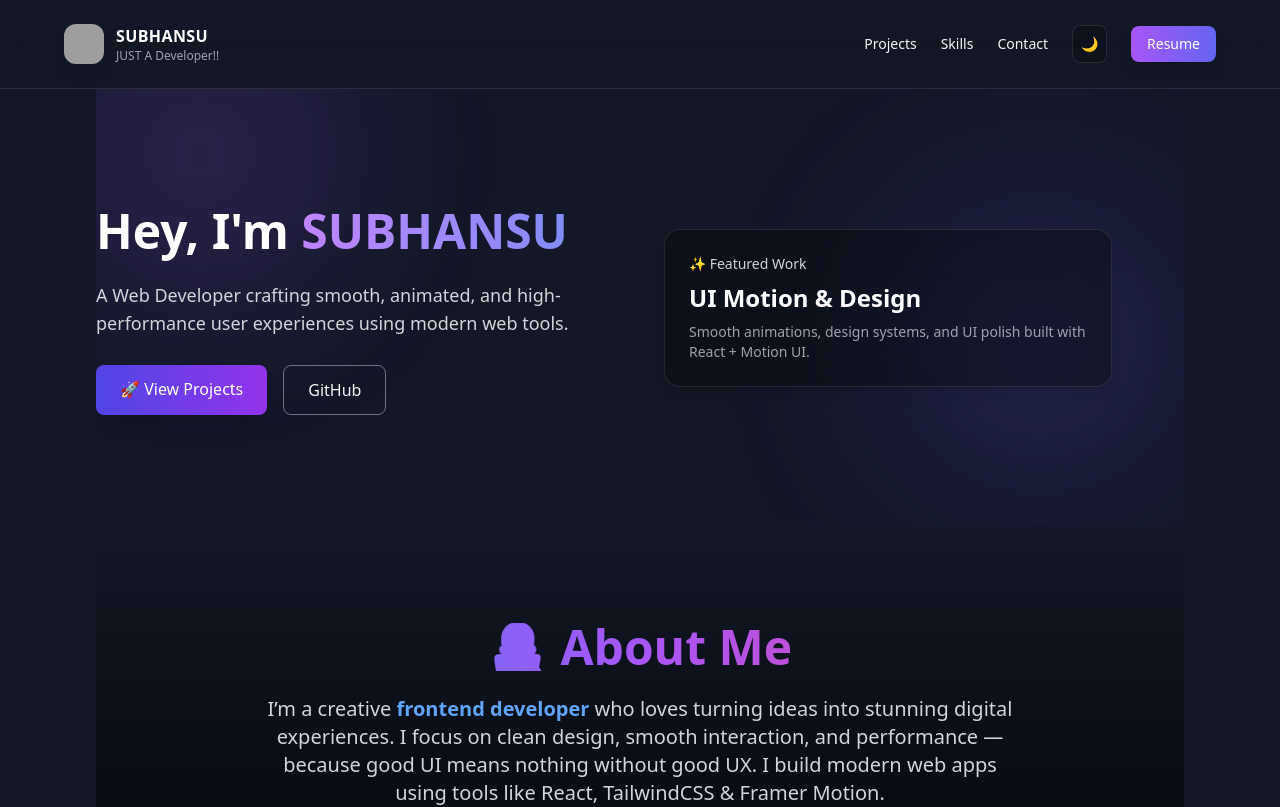
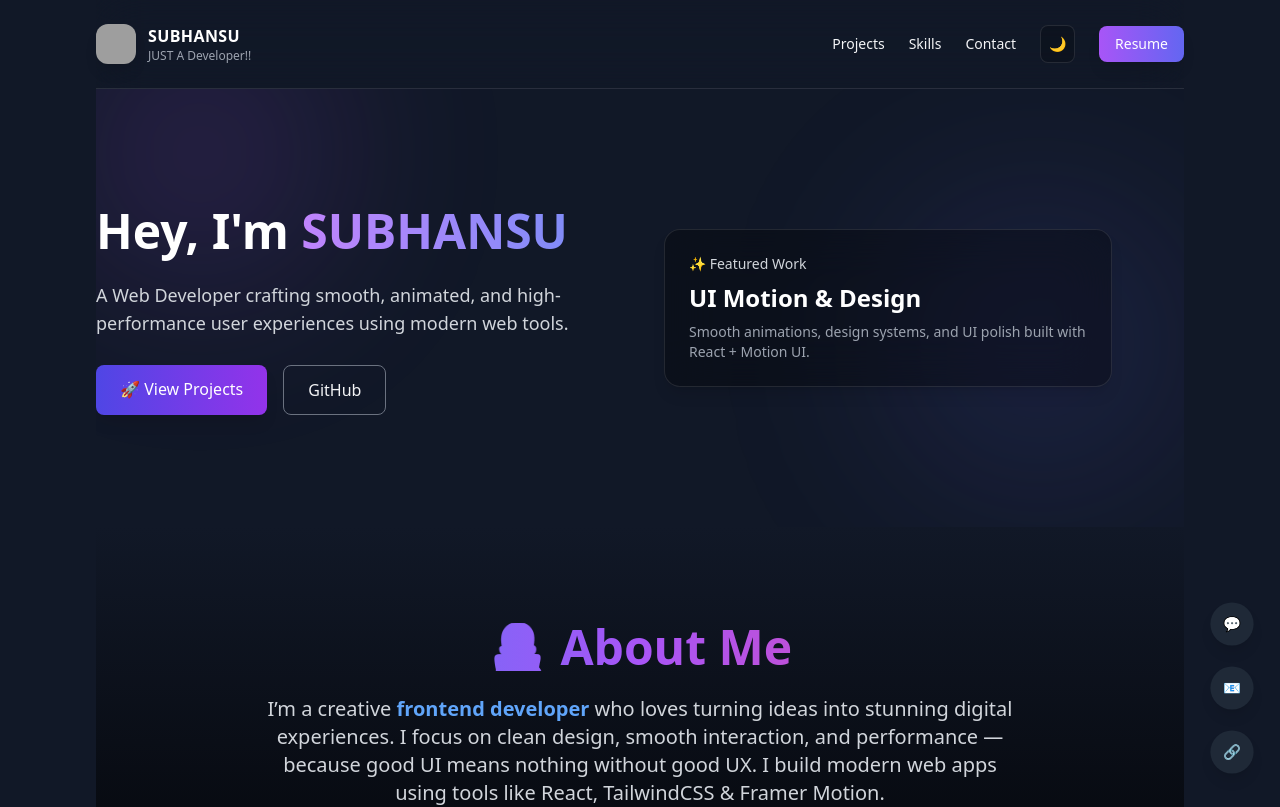
Before and after one commit to zennintoji29-create/PROT2nd, a React (Vite) app in the folder port2-main/port2-main/: page / in a window 1280 px wide. Shown: the top 807 px of the page. Built offline with nearby package versions, Linux system fonts and the light colour scheme; grey boxes are pictures that could not be loaded.

Commit message:
Update App.jsx

```diff
--- a/port2-main/port2-main/src/App.jsx
+++ b/port2-main/port2-main/src/App.jsx
@@ -1,27 +1,98 @@
-import React from 'react'
-import Header from './components/Header'
-import Hero from './components/Hero'
-import About from './components/About'
-import Projects from './components/Projects'
-import Achievements from './components/Achievements'
-import Skills from './components/Skills'
-import Contact from './components/Contact'
-import Footer from './components/Footer'
-
+import React, { useState, useEffect } from "react";
+import { motion } from "framer-motion";
+import Header from "./components/Header";
+import Hero from "./components/Hero";
+import About from "./components/About";
+import Projects from "./components/Projects";
+import Achievements from "./components/Achievements";
+import Contact from "./components/Contact";
+import Footer from "./components/Footer";
 
 export default function App() {
+  const [loading, setLoading] = useState(true);
+  const [mousePos, setMousePos] = useState({ x: 0, y: 0 });
+  const [scrollProgress, setScrollProgress] = useState(0);
+
+  // Fake loader time
+  useEffect(() => {
+    const timer = setTimeout(() => setLoading(false), 1500);
+    return () => clearTimeout(timer);
+  }, []);
+
+  // Mouse move parallax effect
+  const handleMouseMove = (e) => {
+    setMousePos({
+      x: (e.clientX / window.innerWidth - 0.5) * 40,
+      y: (e.clientY / window.innerHeight - 0.5) * 40,
+    });
+  };
+
+  // Scroll progress indicator
+  useEffect(() => {
+    const handleScroll = () => {
+      const height = document.documentElement.scrollHeight - window.innerHeight;
+      setScrollProgress((window.scrollY / height) * 100);
+    };
+    window.addEventListener("scroll", handleScroll);
+    return () => window.removeEventListener("scroll", handleScroll);
+  }, []);
+
+  if (loading) {
     return (
-<div className="min-h-screen bg-gray-50 dark:bg-gray-900 text-gray-800 dark:text-gray-100 transition-colors duration-300">
+      <motion.div
+        initial={{ opacity: 0 }}
+        animate={{ opacity: 1 }}
+        className="h-screen flex items-center justify-center bg-black text-white text-3xl font-bold tracking-wider"
+      >
+        Loading...
+      </motion.div>
+    );
+  }
+
+  return (
+    <div
+      className="relative min-h-screen bg-gray-50 dark:bg-gray-900 text-gray-100 overflow-x-hidden transition-all duration-500"
+      onMouseMove={handleMouseMove}
+    >
+
+      {/* 🔥 Scroll Progress Bar */}
+      <div
+        className="fixed top-0 left-0 h-[5px] bg-purple-500 z-[999]"
+        style={{ width: `${scrollProgress}%` }}
+      ></div>
+
+      {/* 🔥 Mouse Parallax Glow */}
+      <motion.div
+        className="pointer-events-none fixed w-60 h-60 rounded-full bg-purple-500/30 blur-3xl -z-10"
+        animate={{ x: mousePos.x, y: mousePos.y }}
+        transition={{ type: "spring", stiffness: 90, damping: 20 }}
+      />
+
+      {/* 🔥 Neon Animated Background Gradient */}
+      <div className="fixed inset-0 bg-[radial-gradient(circle_at_top_left,rgba(131,58,180,0.2),transparent),radial-gradient(circle_at_bottom_right,rgba(255,0,110,0.25),transparent)] -z-20 animate-pulse" />
+
+      {/* 🔥 Floating Social Icons */}
+      <div className="fixed bottom-6 right-6 flex flex-col gap-4 z-50">
+        <a href="#" className="w-12 h-12 flex items-center justify-center rounded-full bg-gray-800 hover:bg-purple-600 transition scale-90 hover:scale-100 shadow-lg">💬</a>
+        <a href="#" className="w-12 h-12 flex items-center justify-center rounded-full bg-gray-800 hover:bg-pink-600 transition scale-90 hover:scale-100 shadow-lg">📧</a>
+        <a href="#" className="w-12 h-12 flex items-center justify-center rounded-full bg-gray-800 hover:bg-blue-600 transition scale-90 hover:scale-100 shadow-lg">🔗</a>
+      </div>
+
+      {/* MAIN CONTENT */}
+      <motion.main
+        initial={{ opacity: 0, y: 20 }}
+        animate={{ opacity: 1, y: 0 }}
+        transition={{ duration: 1 }}
+        className="max-w-6xl mx-auto px-6 md:px-8"
+      >
         <Header />
-<main className="max-w-6xl mx-auto px-6 md:px-8">
         <Hero />
         <About />
         <Projects />
         <Achievements />
-<Skills />
         <Contact />
-</main>
         <Footer />
+      </motion.main>
     </div>
-)
+  );
 }
```
Lines whose indentation alone changed are shown as unchanged.
